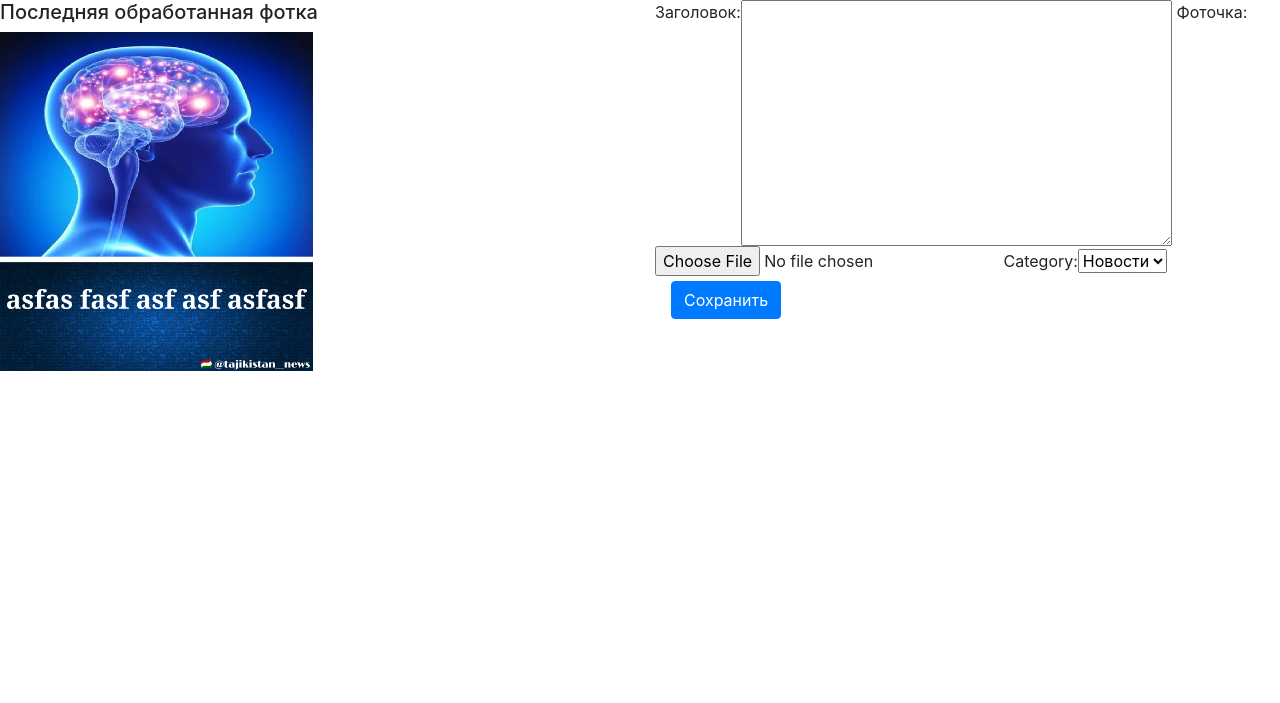
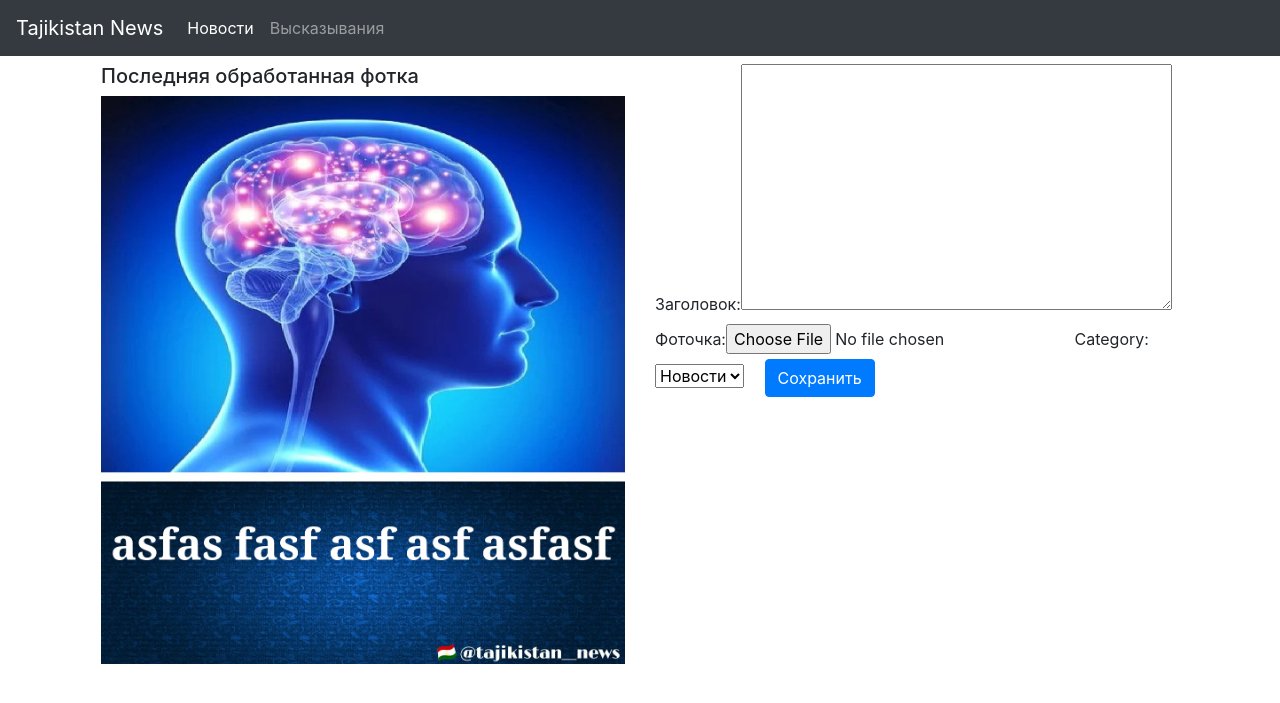
Before and after one commit to Xayom/hhtest, a Django app: page / in a window 1280 px wide. Shown: the top 703 px of the page. Run offline with Django 3.2, Linux system fonts and the light colour scheme; data comes from the database, SQL or seed files in the repository; some libraries are stand-ins or nearby versions.

Commit message:
some changes

```diff
--- a/insta/templates/home.html
+++ b/insta/templates/home.html
@@ -1,21 +1,41 @@
 {% load staticfiles %}
 {% load bootstrap %}
 <!DOCTYPE html>
-<html lang="en" class="no-js">
+<html lang="en">
 <head>
     <meta charset="UTF-8" />
     <meta name="viewport" content="width=device-width, initial-scale=1">
     <title>Инстаграм</title>
     <link rel="shortcut icon" href="favicon.ico">
-    <link rel="stylesheet" type="text/css" href="{% static "css/normalize.css" %}"/>
-    <link rel="stylesheet" type="text/css" href="{% static "css/demo.css" %}"/>
+{#    <link rel="stylesheet" type="text/css" href="{% static "css/normalize.css" %}"/>#}
+{#    <link rel="stylesheet" type="text/css" href="{% static "css/demo.css" %}"/>#}
     <link rel="stylesheet" href="https://stackpath.bootstrapcdn.com/bootstrap/4.1.3/css/bootstrap.min.css" crossorigin="anonymous">
 </head>
 <body>
-    <div class="row">
+    <header>
+      <!-- Fixed navbar -->
+      <nav class="navbar navbar-expand-md navbar-dark fixed-top bg-dark">
+        <a class="navbar-brand" href="{% url 'home' %}">Tajikistan News</a>
+        <button class="navbar-toggler" type="button" data-toggle="collapse" data-target="#navbarCollapse" aria-controls="navbarCollapse" aria-expanded="false" aria-label="Toggle navigation">
+          <span class="navbar-toggler-icon"></span>
+        </button>
+        <div class="collapse navbar-collapse" id="navbarCollapse">
+          <ul class="navbar-nav mr-auto">
+            <li class="nav-item active">
+                <a class="nav-link" href="{% url 'home' %}">Новости</a>
+            </li>
+            <li class="nav-item">
+                <a class="nav-link" href="{% url 'quote' %}">Высказывания</a>
+            </li>
+          </ul>
+        </div>
+      </nav>
+    </header>
+    <main role="main" class="container">
+        <div class="row card-box mt-5 p-3">
             <div class="col-md-6">
                 <h5>Последняя обработанная фотка</h5>
-            <img class="img-fluid w-50" id="img-out" src="/media/out.png">
+                <img class="img-fluid w-100" id="img-out" src="/media/out.png">
             </div>
             <div class="col-md-6 mb-2">
                 <form action="" method="post" enctype="multipart/form-data">
@@ -26,6 +46,7 @@
             </div>
 
         </div>
+    </main>
     <script src="https://ajax.googleapis.com/ajax/libs/jquery/3.4.1/jquery.min.js"></script>
     <script src="https://cdnjs.cloudflare.com/ajax/libs/popper.js/1.14.3/umd/popper.min.js" crossorigin="anonymous"></script>
     <script src="https://stackpath.bootstrapcdn.com/bootstrap/4.1.3/js/bootstrap.min.js" crossorigin="anonymous"></script>
```
Also changed, not shown: insta/templates/quote.html (+28 -4 lines). Lines whose indentation alone changed are shown as unchanged.
